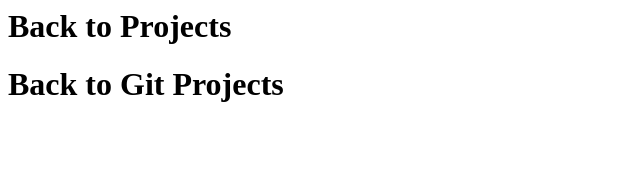
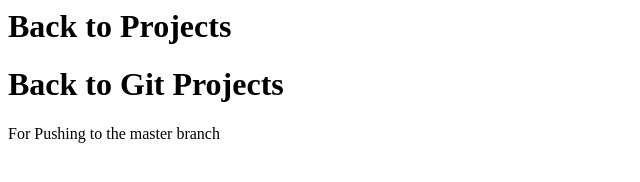
Before and after one commit to saidmurad/test, a plain HTML site: page index.html in a window 1280 px wide. Shown: the whole page, without its empty margins (0-640 px from the left). Drawn offline with Linux system fonts and the light colour scheme.

Commit message:
For pushing purpose to the master branch

```diff
--- a/index.html
+++ b/index.html
@@ -6,6 +6,8 @@
 <body>
     <h1>Back to Projects</h1>
     <h1>Back to Git Projects</h1>
+
+    <p>For Pushing to the master branch</p>
 </body>
 
 </html>
```
